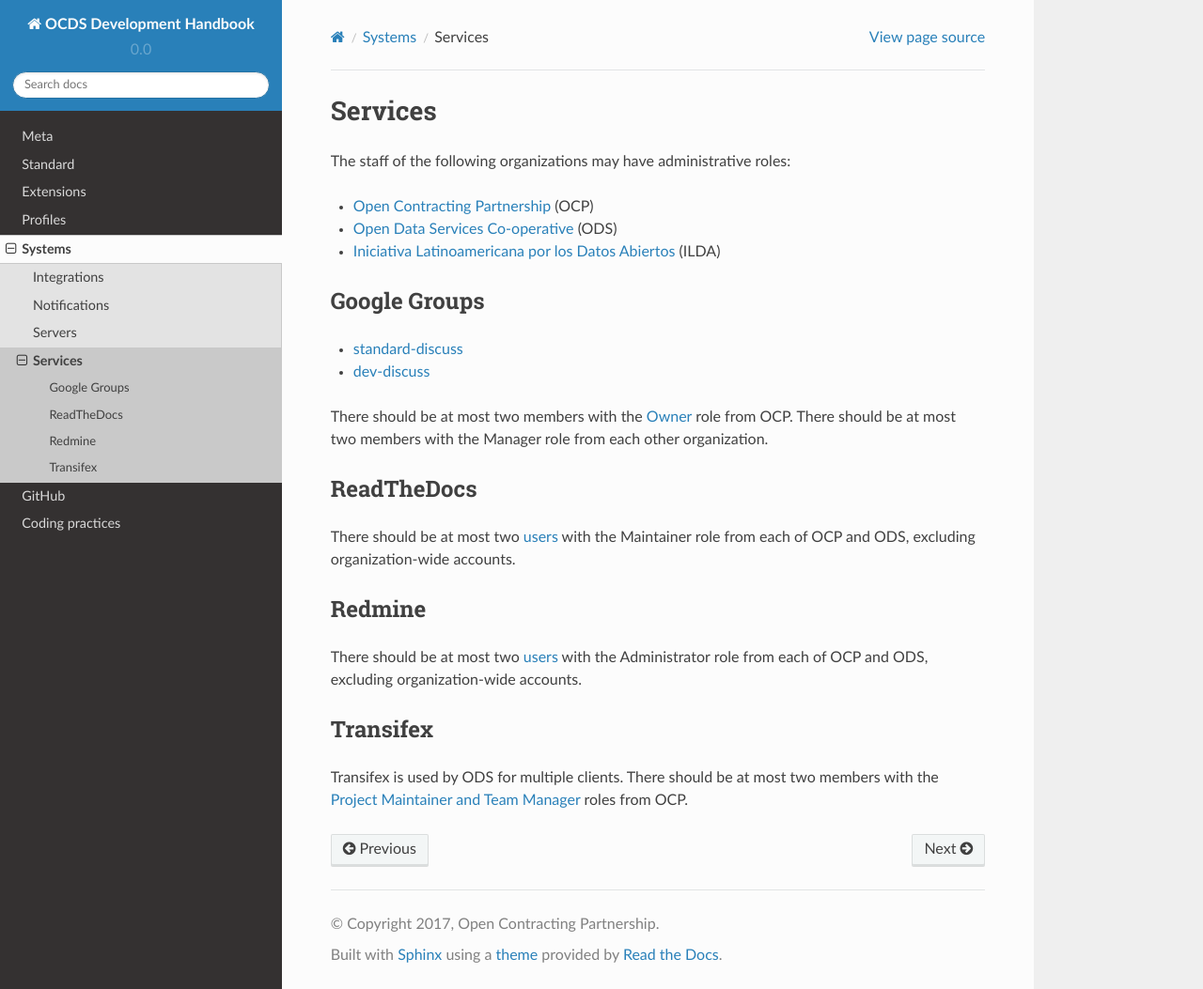
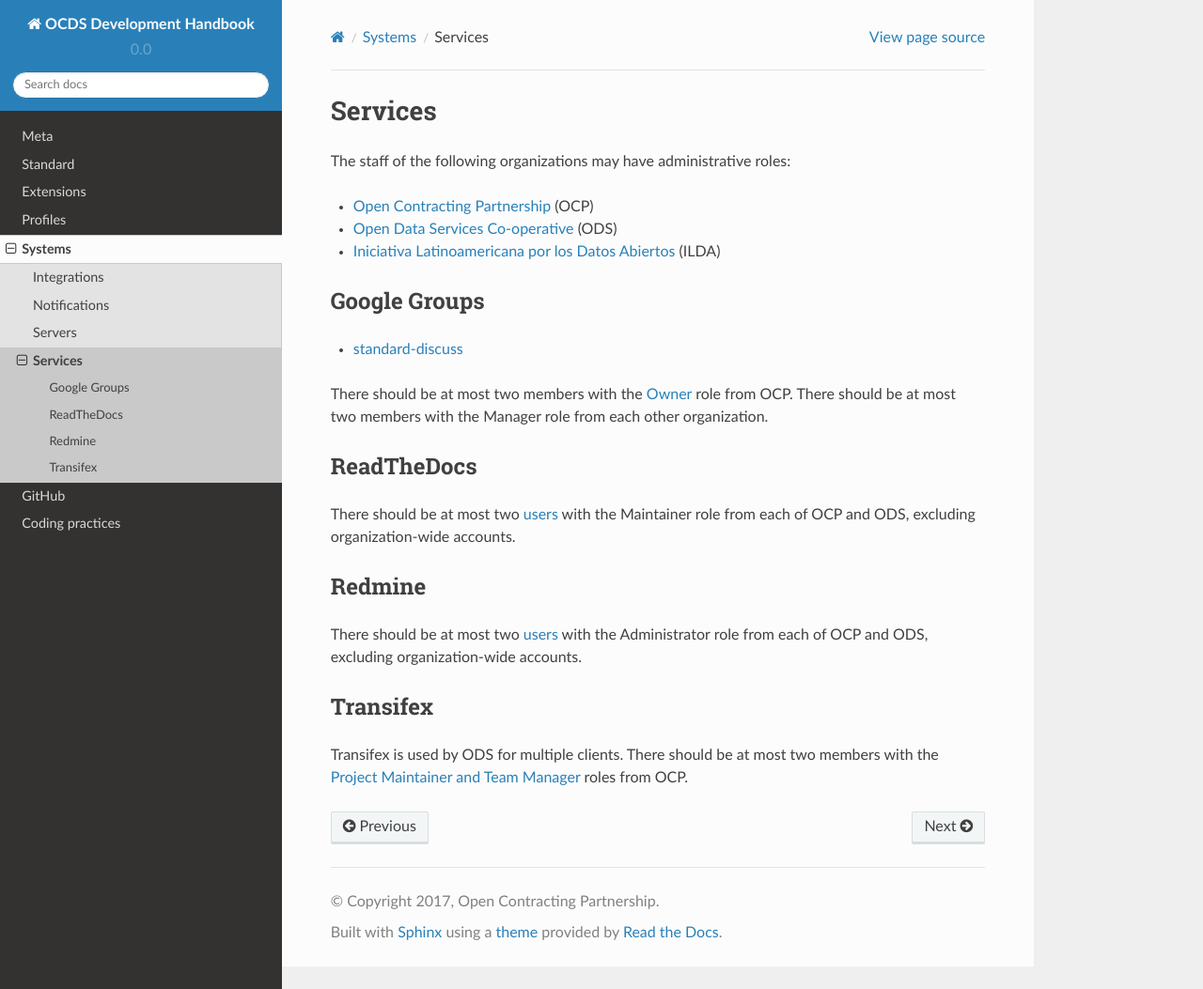
Before and after one commit to open-contracting/standard-development-handbook, a Sphinx documentation site: the page built from docs/systems/services.md, in a window 1280 px wide and 1053 px high. Shown: the whole window at 94% size. Built offline with Sphinx 7.4.7 and the Read the Docs theme 2.0.0, drawn with Linux system fonts in a browser that asks for light colours.

Commit message:
dev-discuss has been deleted as it has never been used

```diff
--- a/docs/systems/services.md
+++ b/docs/systems/services.md
@@ -9,7 +9,6 @@
 ## Google Groups
 
 * [standard-discuss](https://groups.google.com/a/open-contracting.org/forum/#!forum/standard-discuss)
-* [dev-discuss](https://groups.google.com/a/open-contracting.org/forum/#!forum/dev-discuss)
 
 There should be at most two members with the [Owner](https://support.google.com/a/answer/167094?hl=en) role from OCP. There should be at most two members with the Manager role from each other organization.
 
```
